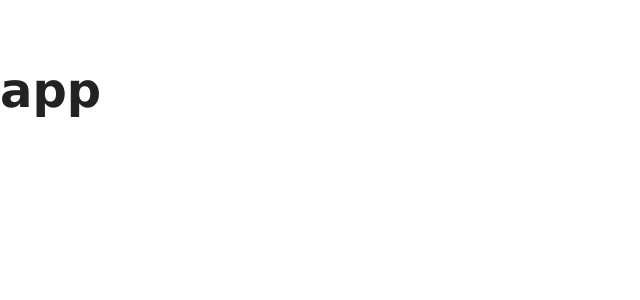
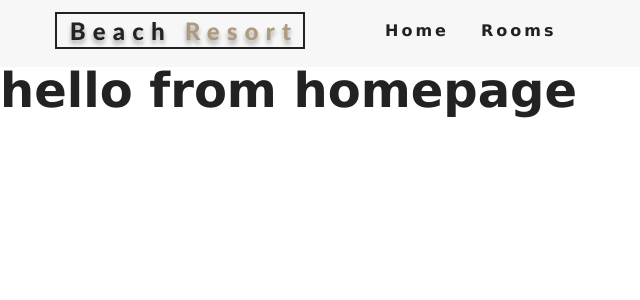
Before and after one commit to rOluochKe/hotel-reservation, a React (Create React App) app: page / in a window 1280 px wide. Shown: the top 300 px of the page, without its empty margins (0-640 px from the left). Built offline with nearby package versions, Linux system fonts and the light colour scheme.

Commit message:
routing and error page

```diff
--- a/src/App.js
+++ b/src/App.js
@@ -1,12 +1,26 @@
 import React from 'react'
+import { Route, Switch } from 'react-router-dom'
+
+import Home from './pages/Home'
+import Rooms from './pages/Rooms'
+import SingleRoom from './pages/SingleRoom'
+import Error from './pages/Error'
+
+import Navbar from './components/Navbar'
 
 import './App.css'
 
 const App = () => {
   return (
-    <div className='app'>
-      <h1>app</h1>
-    </div>
+    <>
+      <Navbar />
+      <Switch>
+        <Route exact path='/' component={Home} />
+        <Route exact path='/rooms/' component={Rooms} />
+        <Route exact path='/rooms/:slug' component={SingleRoom} />
+        <Route component={Error} />
+      </Switch>
+    </>
   )
 }
 
--- /dev/null
+++ b/src/components/Banner.js
@@ -0,0 +1,14 @@
+import React from 'react'
+
+const Banner = ({ children, title, subtitle }) => {
+  return (
+    <div className='banner'>
+      <h1>{title}</h1>
+      <div />
+      <p>{subtitle}</p>
+      {children}
+    </div>
+  )
+}
+
+export default Banner
--- /dev/null
+++ b/src/components/Hero.js
@@ -0,0 +1,11 @@
+import React from 'react'
+
+const Hero = ({ children, hero }) => {
+  return <header className={hero}>{children}</header>
+}
+
+export default Hero
+
+Hero.defaultProps = {
+  hero: 'defaultHero',
+}
--- /dev/null
+++ b/src/components/Navbar.js
@@ -0,0 +1,45 @@
+import React, { Component } from 'react'
+import { Link } from 'react-router-dom'
+import { FaAlignRight } from 'react-icons/fa'
+import logo from '../images/logo.svg'
+
+export default class Navbar extends Component {
+  state = {
+    isOpen: false,
+  }
+
+  handleToggle = () => {
+    this.setState({ isOpen: !this.state.isOpen })
+  }
+
+  render() {
+    return (
+      <nav className='navbar'>
+        <div className='nav-center'>
+          <div className='nav-header'>
+            <Link to='/'>
+              <img src={logo} alt='Beach Resort' />
+            </Link>
+            <button
+              type='button'
+              className='nav-btn'
+              onClick={this.handleToggle}
+            >
+              <FaAlignRight className='nav-icon' />
+            </button>
+          </div>
+          <ul
+            className={this.state.isOpen ? 'nav-links show-nav' : 'nav-links'}
+          >
+            <li>
+              <Link to='/'>Home</Link>
+            </li>
+            <li>
+              <Link to='/rooms'>Rooms</Link>
+            </li>
+          </ul>
+        </div>
+      </nav>
+    )
+  }
+}
--- a/src/index.css
+++ /dev/null
@@ -1,13 +0,0 @@
-body {
-  margin: 0;
-  font-family: -apple-system, BlinkMacSystemFont, 'Segoe UI', 'Roboto', 'Oxygen',
-    'Ubuntu', 'Cantarell', 'Fira Sans', 'Droid Sans', 'Helvetica Neue',
-    sans-serif;
-  -webkit-font-smoothing: antialiased;
-  -moz-osx-font-smoothing: grayscale;
-}
-
-code {
-  font-family: source-code-pro, Menlo, Monaco, Consolas, 'Courier New',
-    monospace;
-}
--- a/src/index.js
+++ b/src/index.js
@@ -1,14 +1,13 @@
 import React from 'react'
 import ReactDOM from 'react-dom'
-import './index.css'
+import { BrowserRouter as Router } from 'react-router-dom'
 import App from './App'
-import reportWebVitals from './reportWebVitals'
 
 ReactDOM.render(
   <React.StrictMode>
-    <App />
+    <Router>
+      <App />
+    </Router>
   </React.StrictMode>,
   document.getElementById('root')
 )
-
-reportWebVitals()
--- /dev/null
+++ b/src/pages/Error.js
@@ -0,0 +1,18 @@
+import React from 'react'
+import Hero from '../components/Hero'
+import Banner from '../components/Banner'
+import { Link } from 'react-router-dom'
+
+const Error = () => {
+  return (
+    <Hero>
+      <Banner title='404' subtitle='page not found'>
+        <Link to='/' className='btn-primary'>
+          return home
+        </Link>
+      </Banner>
+    </Hero>
+  )
+}
+
+export default Error
--- /dev/null
+++ b/src/pages/Home.js
@@ -0,0 +1,11 @@
+import React from 'react'
+
+const Home = () => {
+  return (
+    <div>
+      <h1>hello from homepage</h1>
+    </div>
+  )
+}
+
+export default Home
--- /dev/null
+++ b/src/pages/Rooms.js
@@ -0,0 +1,11 @@
+import React from 'react'
+
+const Rooms = () => {
+  return (
+    <div>
+      <h1>rooms</h1>
+    </div>
+  )
+}
+
+export default Rooms
--- /dev/null
+++ b/src/pages/SingleRoom.js
@@ -0,0 +1,11 @@
+import React, { Component } from 'react'
+
+export default class SingleRoom extends Component {
+  render() {
+    return (
+      <div>
+        <h1>single room</h1>
+      </div>
+    )
+  }
+}
--- a/src/reportWebVitals.js
+++ /dev/null
@@ -1,13 +0,0 @@
-const reportWebVitals = onPerfEntry => {
-  if (onPerfEntry && onPerfEntry instanceof Function) {
-    import('web-vitals').then(({ getCLS, getFID, getFCP, getLCP, getTTFB }) => {
-      getCLS(onPerfEntry);
-      getFID(onPerfEntry);
-      getFCP(onPerfEntry);
-      getLCP(onPerfEntry);
-      getTTFB(onPerfEntry);
-    });
-  }
-};
-
-export default reportWebVitals;
```
Also changed, not shown: src/setupTests.js (deleted, +0 -5 lines).
